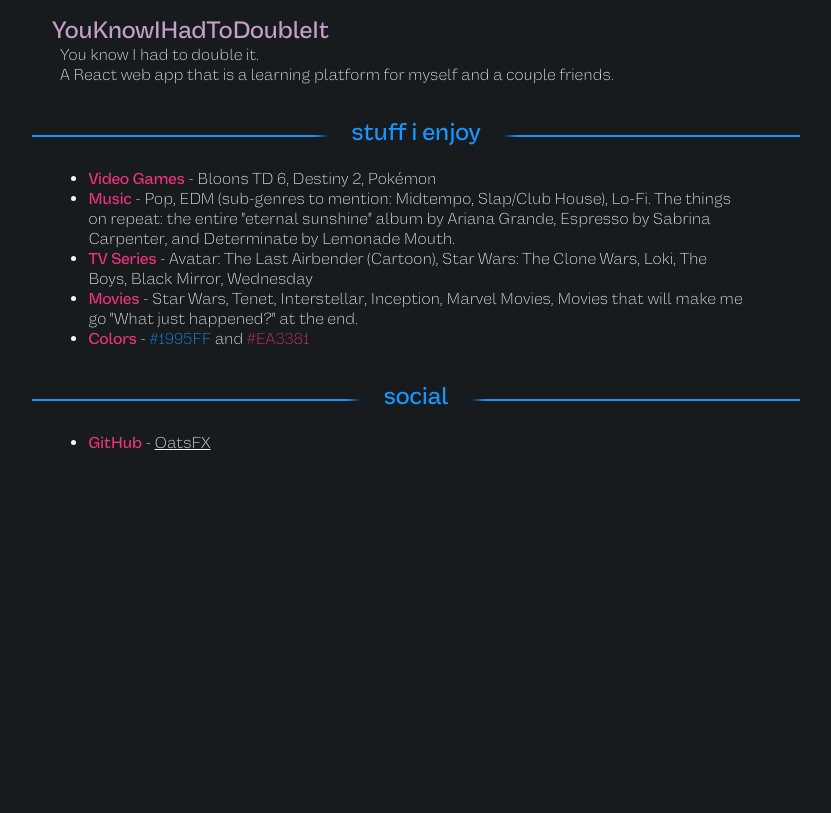
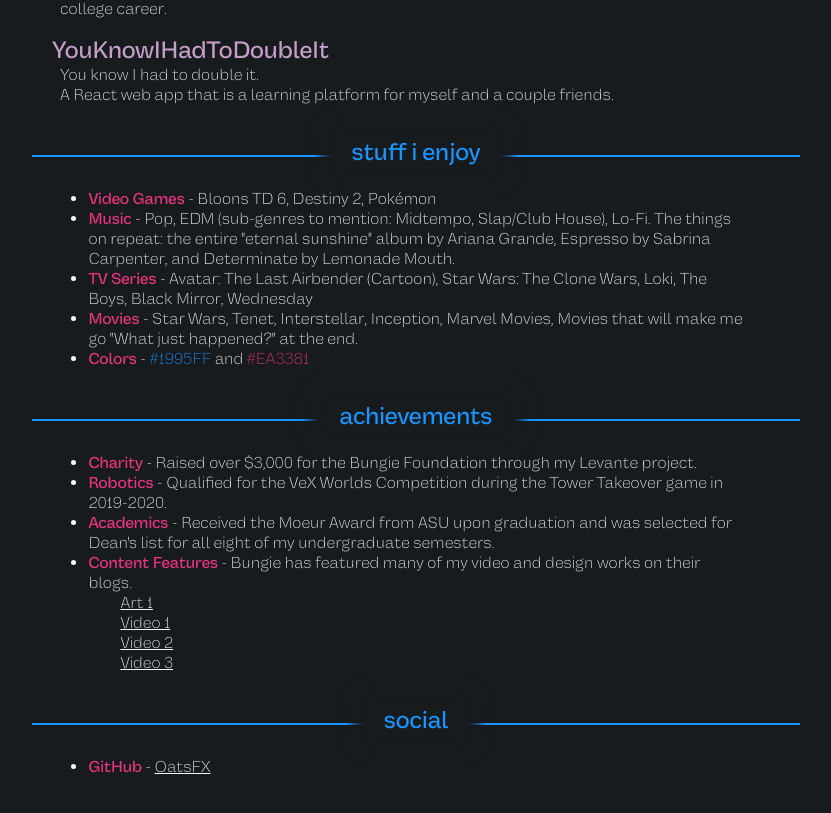
Before and after one commit to oatsfx/oatsfx.github.io, a React (Create React App) app: page /portfolio in a window 1280 px wide. Shown: the part 1051-1864 px from the top of the page, without its empty margins (224-1055 px from the left). Before the commit the page ends 1589 px from the top, so only its background shows below. Built offline with nearby package versions, Linux system fonts and the light colour scheme.

Commit message:
feat: achievements and more descriptions

```diff
--- a/src/App.jsx
+++ b/src/App.jsx
@@ -91,8 +91,9 @@ const App = () => {
             </li>
             <li>
               <b>Graphic Design</b> - During my early teenage years, I picked up
-              programs such as Blender and Adobe After Effects. I really enjoyed
-              using these programs for 3D art and animation.
+              programs such as Blender, Adobe Photoshop, Illustrator, and After
+              Effects. I really enjoyed using these programs for 2D/3D art and
+              animation.
             </li>
             <li>
               <b>Video Games</b> - I've been playing video games for as long as
@@ -210,6 +211,64 @@ const App = () => {
           </ul>
         </div>
 
+        <div className="divider">
+          <span>achievements</span>
+        </div>
+        <div className="content">
+          <ul>
+            <li>
+              <b>Charity</b> - Raised over $3,000 for the Bungie Foundation
+              through my Levante project.
+            </li>
+            <li>
+              <b>Robotics</b> - Qualified for the VeX Worlds Competition during
+              the Tower Takeover game in 2019-2020.
+            </li>
+            <li>
+              <b>Academics</b> - Received the Moeur Award from ASU upon
+              graduation and was selected for Dean's list for all eight of my
+              undergraduate semesters.
+            </li>
+            <li>
+              <b>Content Features</b> - Bungie has featured many of my video and
+              design works on their blogs.
+              <div style={{ paddingLeft: 32 }}>
+                <a
+                  href="https://www.bungie.net/7/en/News/article/50802"
+                  target="_blank"
+                  className="small-a"
+                >
+                  Art 1
+                </a>
+                <br />
+                <a
+                  href="https://www.bungie.net/7/en/News/article/47767"
+                  target="_blank"
+                  className="small-a"
+                >
+                  Video 1
+                </a>
+                <br />
+                <a
+                  href="https://www.bungie.net/7/en/News/article/50975"
+                  target="_blank"
+                  className="small-a"
+                >
+                  Video 2
+                </a>
+                <br />
+                <a
+                  href="https://www.bungie.net/7/en/News/article/twid_09_14_2023"
+                  target="_blank"
+                  className="small-a"
+                >
+                  Video 3
+                </a>
+              </div>
+            </li>
+          </ul>
+        </div>
+
         <div className="divider" /* TODO: Make these expand? */>
           <span>social</span>
         </div>
```
